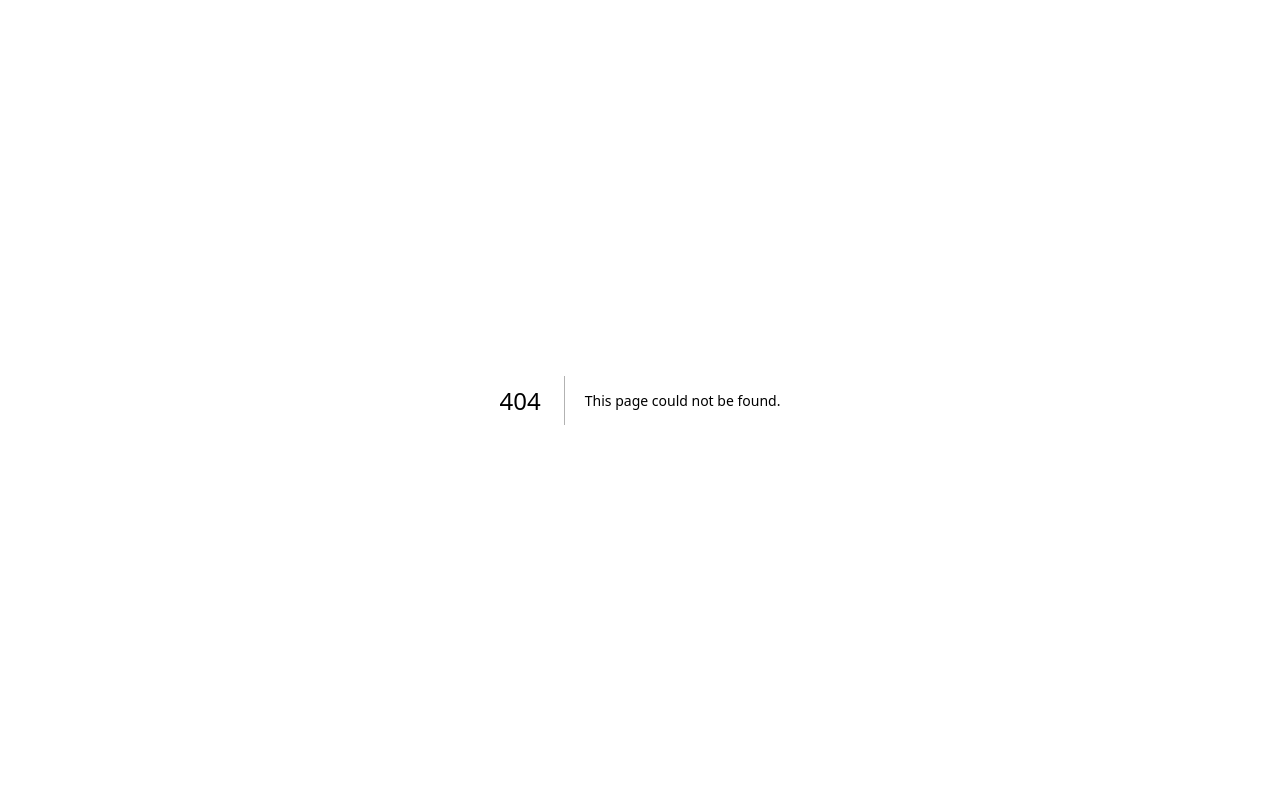
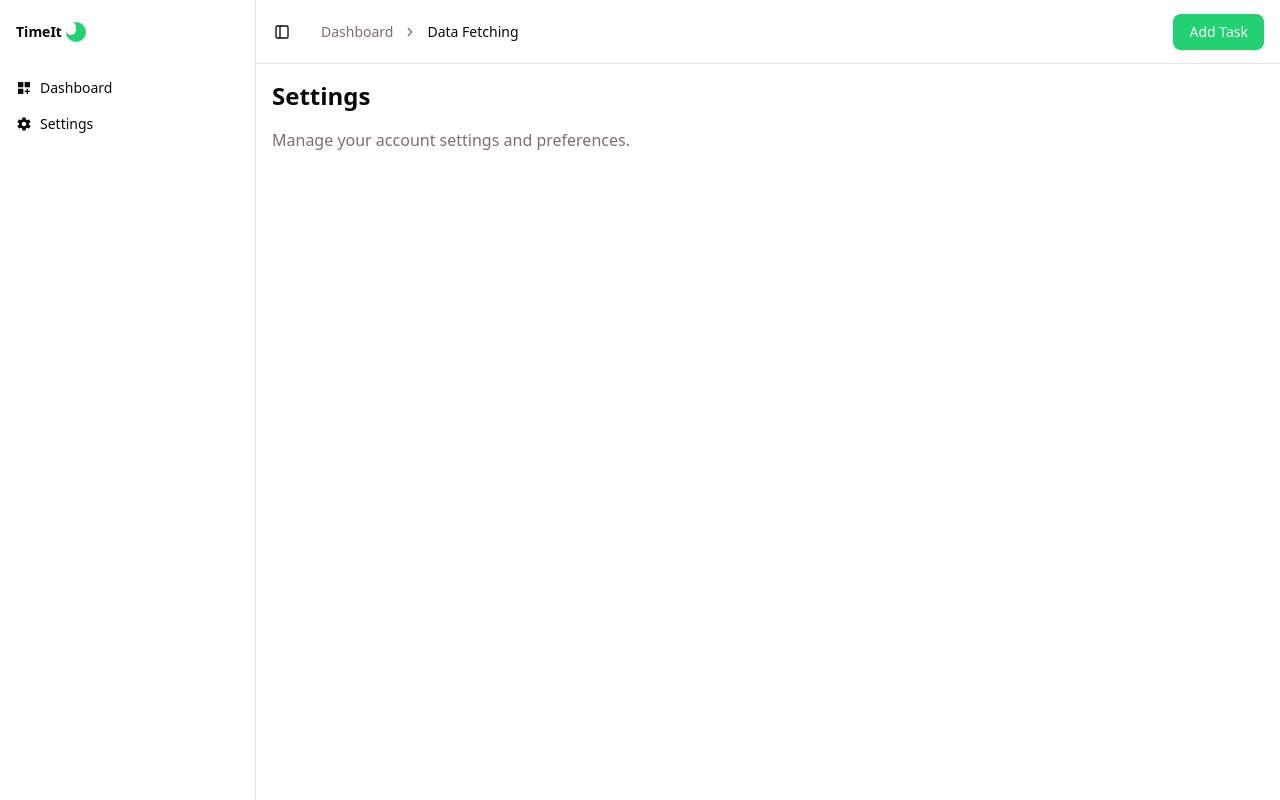
Before and after one commit to KellsCodes/tasktimer, a Next.js app in the folder frontend/: page /settings in a window 1280 px wide. Before the commit this address had no page. Built offline with nearby package versions, Linux system fonts and the light colour scheme.

Commit message:
Add settings page

```diff
--- /dev/null
+++ b/frontend/src/app/settings/page.jsx
@@ -0,0 +1,13 @@
+import AuthLayout from "../components/AuthLayout";
+
+export default function SettingsPage() {
+    return (
+        <AuthLayout>
+            <div className="flex flex-1 flex-col gap-4 p-4">
+                <h1 className="text-2xl font-bold">Settings</h1>
+                <p className="text-muted-foreground">Manage your account settings and preferences.</p>
+                {/* Add your settings components here */}
+            </div>
+        </AuthLayout>
+    );
+}
```
